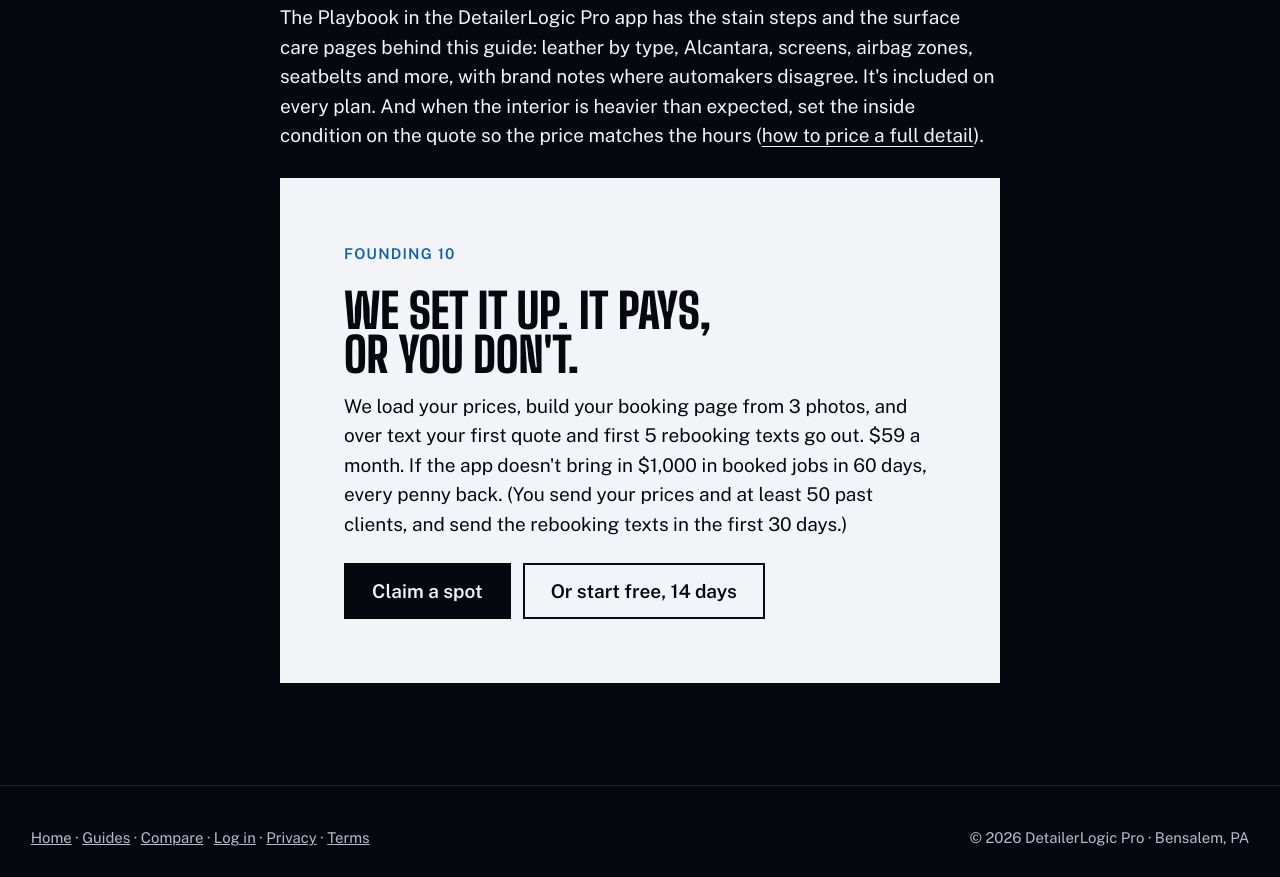
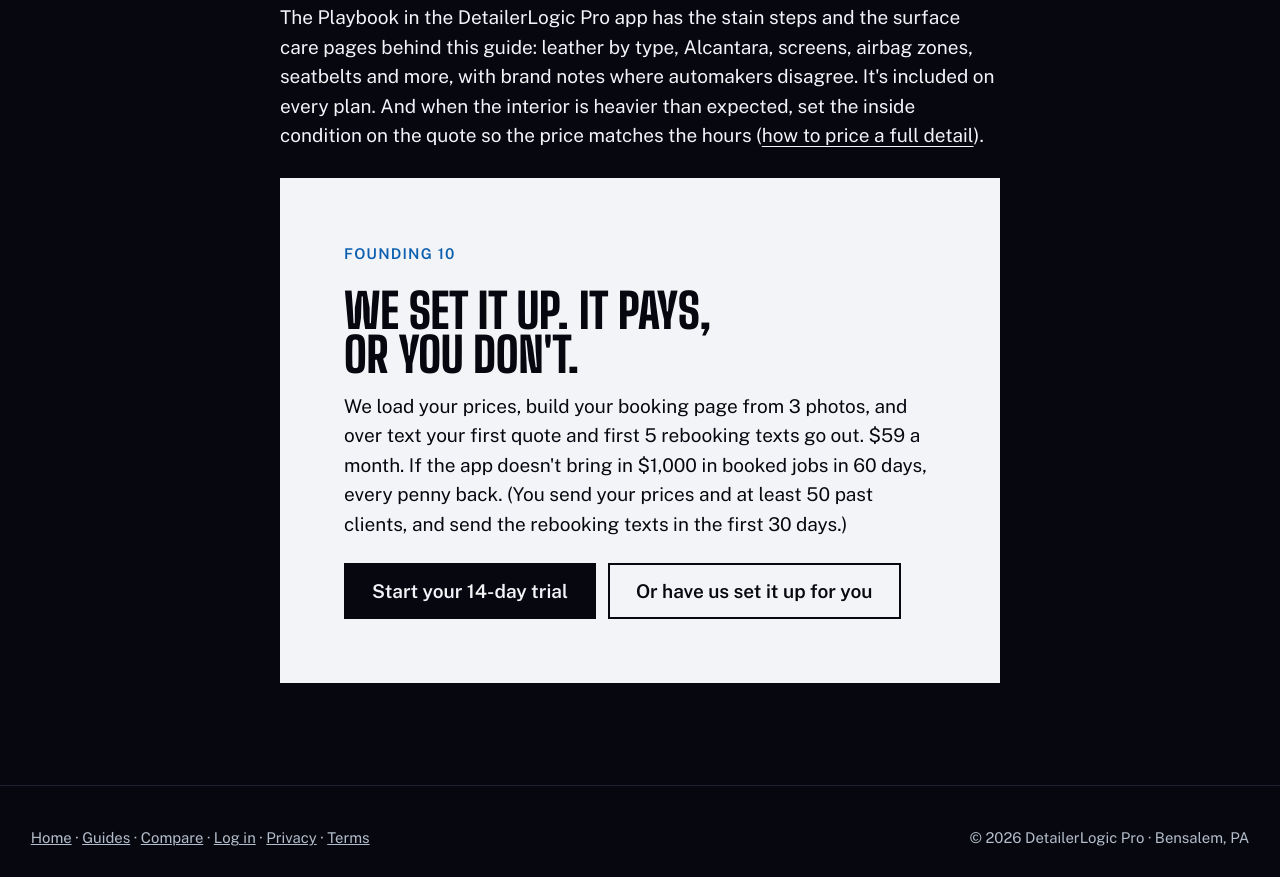
Before and after one commit to oneredeclipse-detail/detailerlogic-website, a plain HTML site: page interior-detailing-sop.html in a window 1280 px wide. Shown: the part 8111-8988 px from the top of the page. Drawn offline with Linux system fonts and the light colour scheme.

Commit message:
Founding box: trial button on top, setup-request link underneath (home + 7 guides)
Co-Authored-By: Claude Sonnet 5.5 <noreply@anthropic.com>
Claude-Session: https://claude.ai/code/session_015kaEsZzdAeywpiaUut31GE

```diff
--- a/interior-detailing-sop.html
+++ b/interior-detailing-sop.html
@@ -216,8 +216,8 @@ article p.lead{margin-top:20px}
   <h2 class="disp" style="margin-top:0">We set it up. It pays, or you don't.</h2>
   <p>We load your prices, build your booking page from 3 photos, and over text your first quote and first 5 rebooking texts go out. $59 a month. If the app doesn't bring in $1,000 in booked jobs in 60 days, every penny back. (You send your prices and at least 50 past clients, and send the rebooking texts in the first 30 days.)</p>
   <div class="btns">
-    <a class="btn dark" href="/#claim">Claim a spot</a>
-    <a class="btn ghost" href="https://app.detailerlogic.com">Or start free, 14 days</a>
+    <a class="btn dark" href="https://app.detailerlogic.com">Start your 14-day trial</a>
+    <a class="btn ghost" href="/#claim">Or have us set it up for you</a>
   </div>
 </div>
 </article>
```
Also changed, not shown: ceramic-coating-pricing.html (+2 -2 lines), compare.html (+2 -2 lines), dirty-interior-upcharge.html (+2 -2 lines), how-to-price-a-full-detail.html (+2 -2 lines), index.html (+2 -1 lines), mobile-detailing-travel-fee.html (+2 -2 lines), repeat-detailing-clients.html (+2 -2 lines).
